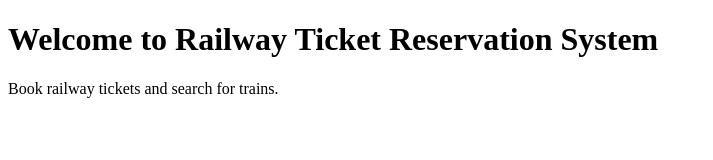
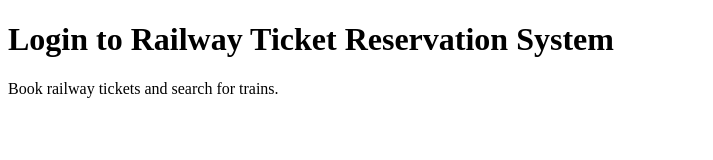
Before and after one commit to aadit2006/Railway-Ticket-Reservation-System, a plain HTML site: page index.html in a window 1280 px wide. Shown: the whole page, without its empty margins (0-713 px from the left). Drawn offline with Linux system fonts and the light colour scheme.

Commit message:
Add login page heading

```diff
--- a/index.html
+++ b/index.html
@@ -7,7 +7,7 @@
     <title>Railway Ticket Reservation System</title>
 </head>
 <body>
-    <h1>Welcome to Railway Ticket Reservation System</h1>
+   <h1>Login to Railway Ticket Reservation System</h1>
     <p>Book railway tickets and search for trains.</p>
 </body>
 </html>
```
